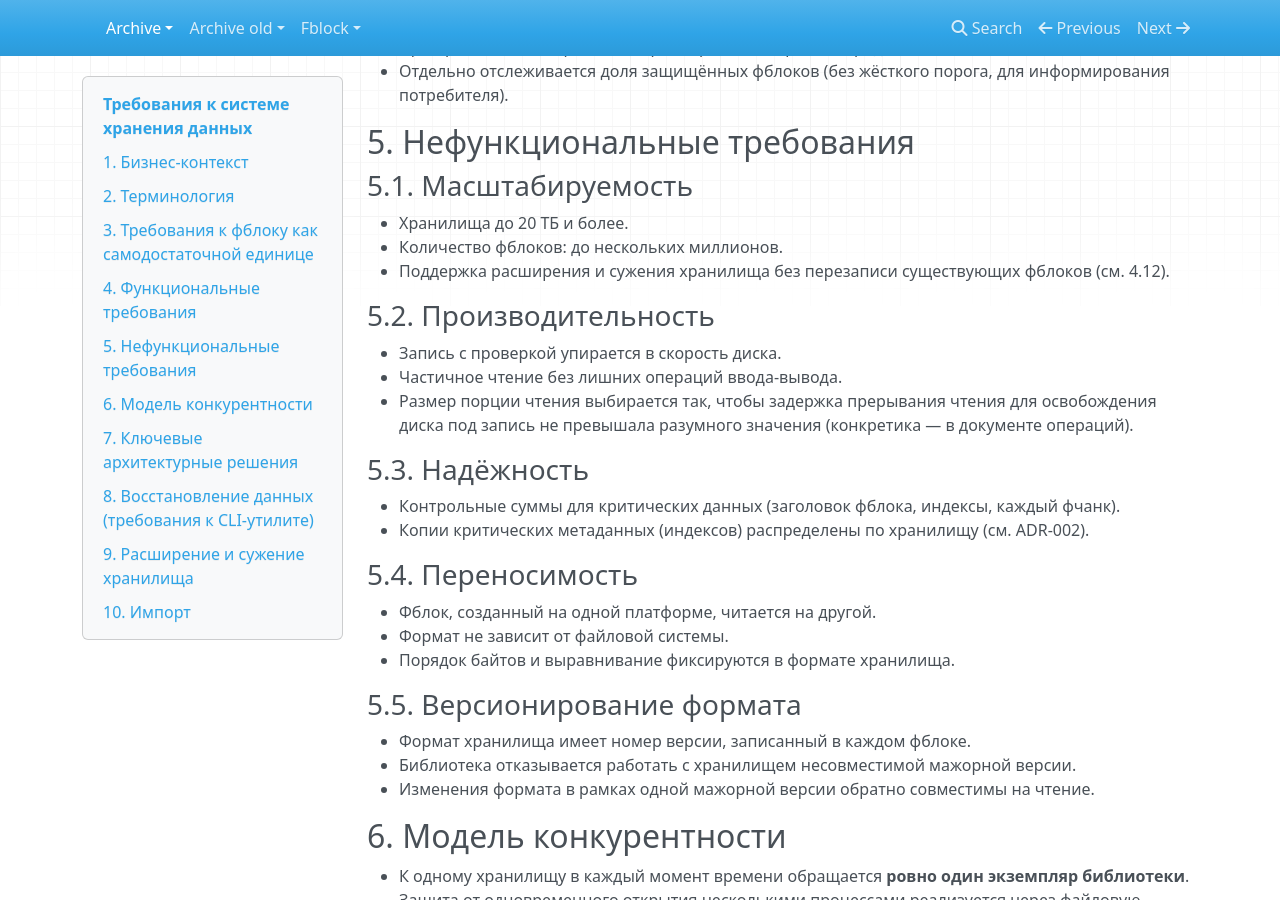
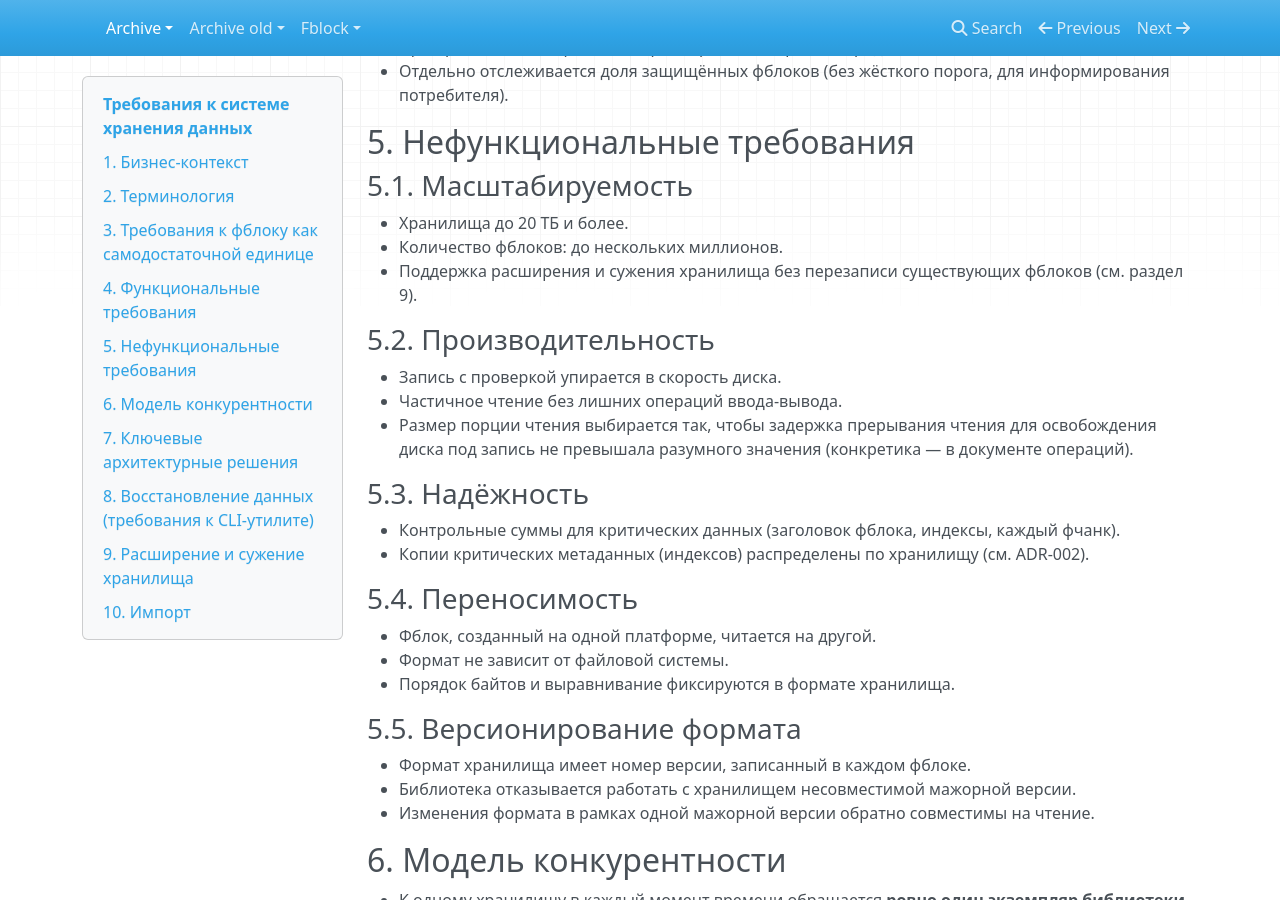
Before and after one commit to traycers/farc, an MkDocs documentation site: the page built from docs/docs/archive/00-requirements.md, in a window 1280 px wide and 900 px high, scrolled down 4470 px. Built offline with MkDocs 1.6.1, drawn with Linux system fonts in a browser that asks for light colours; nearby versions of some CDN libraries.

Commit message:
update docs

```diff
--- a/docs/docs/archive/00-requirements.md
+++ b/docs/docs/archive/00-requirements.md
@@ -170,7 +170,7 @@
 ### 5.1. Масштабируемость
 - Хранилища до 20 ТБ и более.
 - Количество фблоков: до нескольких миллионов.
-- Поддержка расширения и сужения хранилища без перезаписи существующих фблоков (см. 4.12).
+- Поддержка расширения и сужения хранилища без перезаписи существующих фблоков (см. раздел 9).
 
 ### 5.2. Производительность
 - Запись с проверкой упирается в скорость диска.
```
